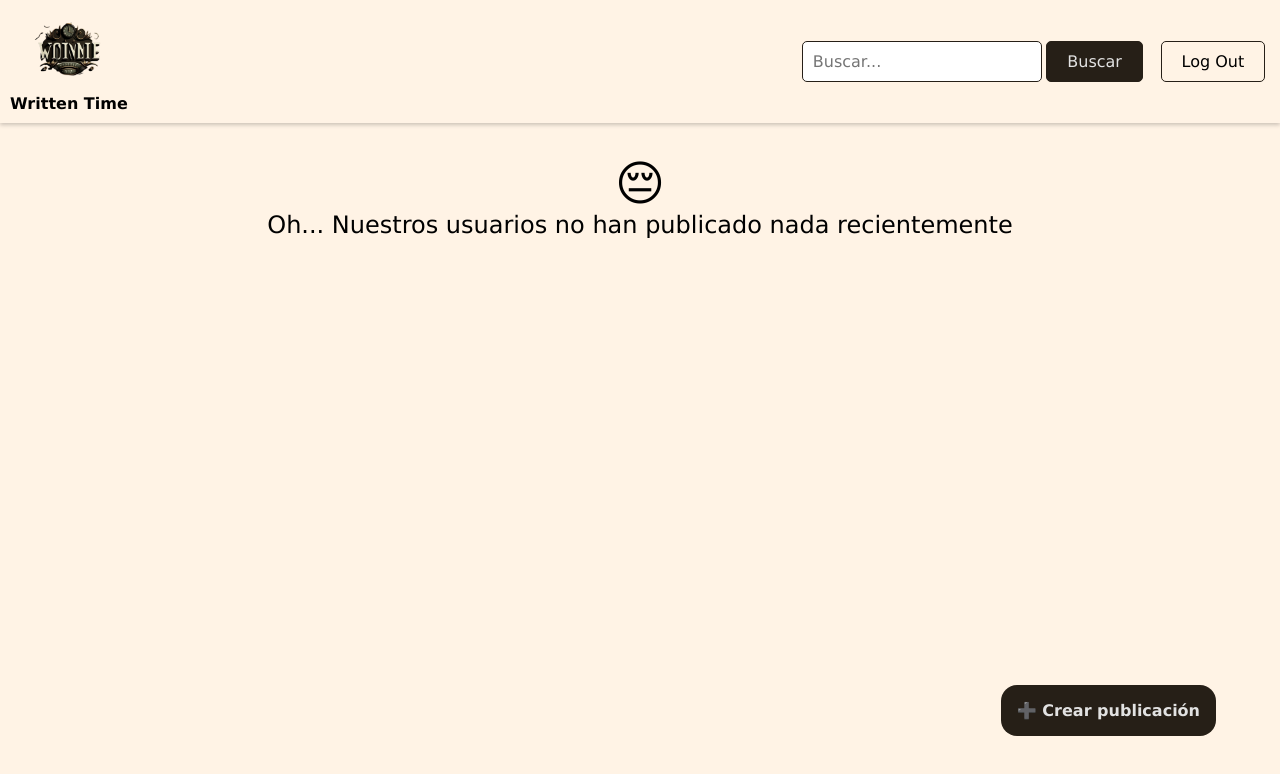
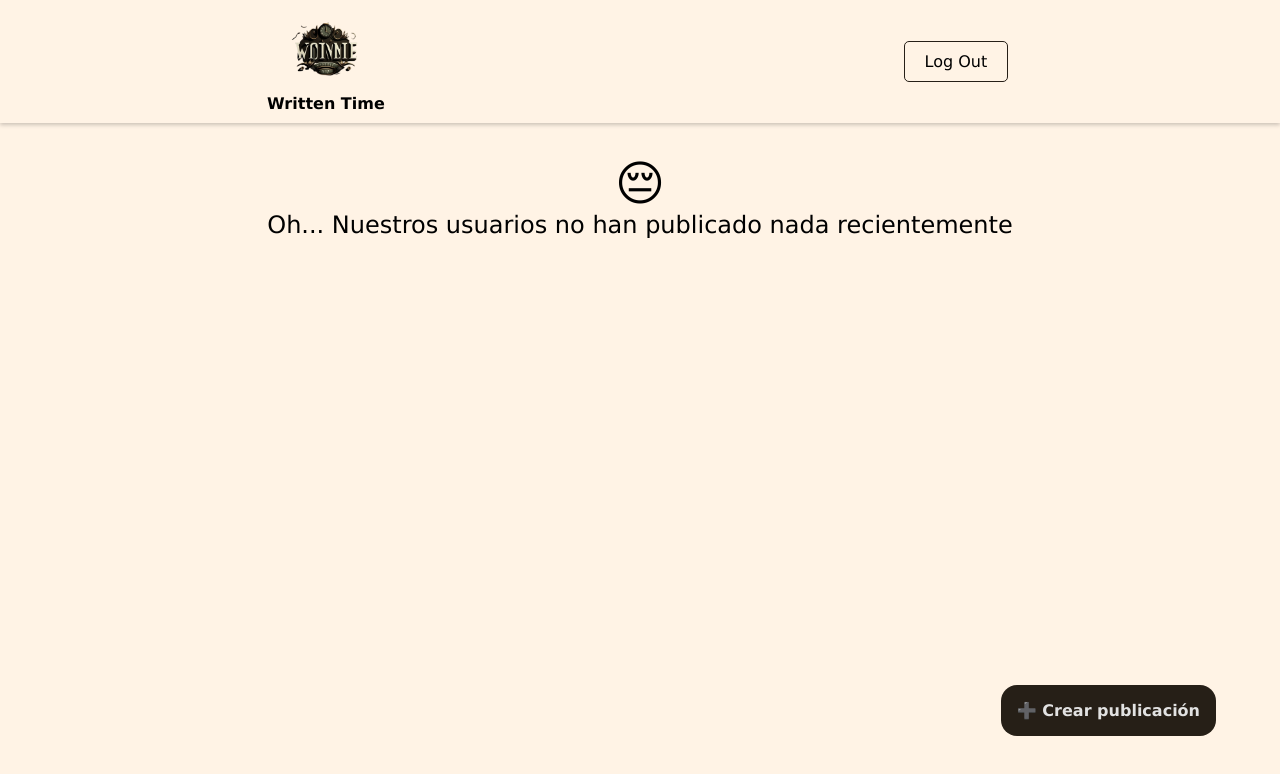
Before and after one commit to Raulscj/Writen_Time, a React (Vite) app: page /Home in a window 1280 px wide. Shown: the top 774 px of the page. Built offline with nearby package versions, Linux system fonts and the light colour scheme.

Commit message:
COMPLETED

```diff
--- a/src/assets/Styles/Navbar.css
+++ b/src/assets/Styles/Navbar.css
@@ -21,20 +21,7 @@
   text-align: center;
 }
 
-.navbar-search {
-  position: sticky;
-  top: 0;
-  display: flex;
-  align-items: center;
-}
 
-
-@media (min-width: 576px) {
-  .navbar-search {
-    margin: auto;
-    width: calc(100vw / 1.5);
-  }
-}
 @media (min-width: 768px) {
   .navbar {
     display: flex;
@@ -48,14 +35,5 @@
   .logo {
     width: 5rem;
   }
-  .navbar-search {
-    margin-right: .5rem;
-    width: calc(100vw / 2.5);
-  }
+
 }
-@media (min-width: 768px) {
-  .navbar-search {
-    margin-right: .5rem;
-    width: calc(100vw / 3.7);
-  }
-}
--- a/src/componentes/Nav.jsx
+++ b/src/componentes/Nav.jsx
@@ -22,10 +22,6 @@ const Navbar = () => {
         </div>
         <p className="logo-text">Written Time</p>
       </div>
-      <form className="navbar-search">
-        <input type="text" placeholder="Buscar..." />
-        <button className="primario">Buscar</button>
-      </form>
       <button className="log-out" onClick={handleLogOut}>
         Log Out
       </button>
--- a/src/componentes/PostCard.jsx
+++ b/src/componentes/PostCard.jsx
@@ -1,6 +1,5 @@
 import { useContext } from "react";
 import { PostContext } from "../context/PostContext";
-import { Link } from "react-router-dom";
 
 function PostCard({ post }) {
   const { DeletePost, FavPost } = useContext(PostContext);
@@ -23,9 +22,6 @@ function PostCard({ post }) {
           <button className="card_button" onClick={() => DeletePost(post.id)}>
             🗑
           </button>
-          <Link to={`/edit/${post.id}`}>
-            <button>Editar</button>
-          </Link>
           <button className="card_button" onClick={() => FavPost(post.id)}>
             📌
           </button>
--- a/src/componentes/PostForm.jsx
+++ b/src/componentes/PostForm.jsx
@@ -3,7 +3,7 @@ import { PostContext } from "../context/PostContext";
 import { v4 as uuidv4 } from "uuid";
 function PostForm() {
   //Datos
-  const [id, setId] = useState("");
+
   const [title, setTitle] = useState("");
   const [content, setContent] = useState("");
   const [autor, setAutor] = useState("");
--- a/src/componentes/PostList.jsx
+++ b/src/componentes/PostList.jsx
@@ -18,9 +18,7 @@ function PostList() {
       }}
     >
       <div>
-        <span style={{ fontSize: "3rem", justifyContent: "center" }}>
-          Favoritos
-        </span>
+        <span style={{ fontSize: "3rem" }}>Favoritos</span>
         {favPosts.map((favPost, index) => (
           <>
             <PostFav key={index} favPost={favPost} />
```
